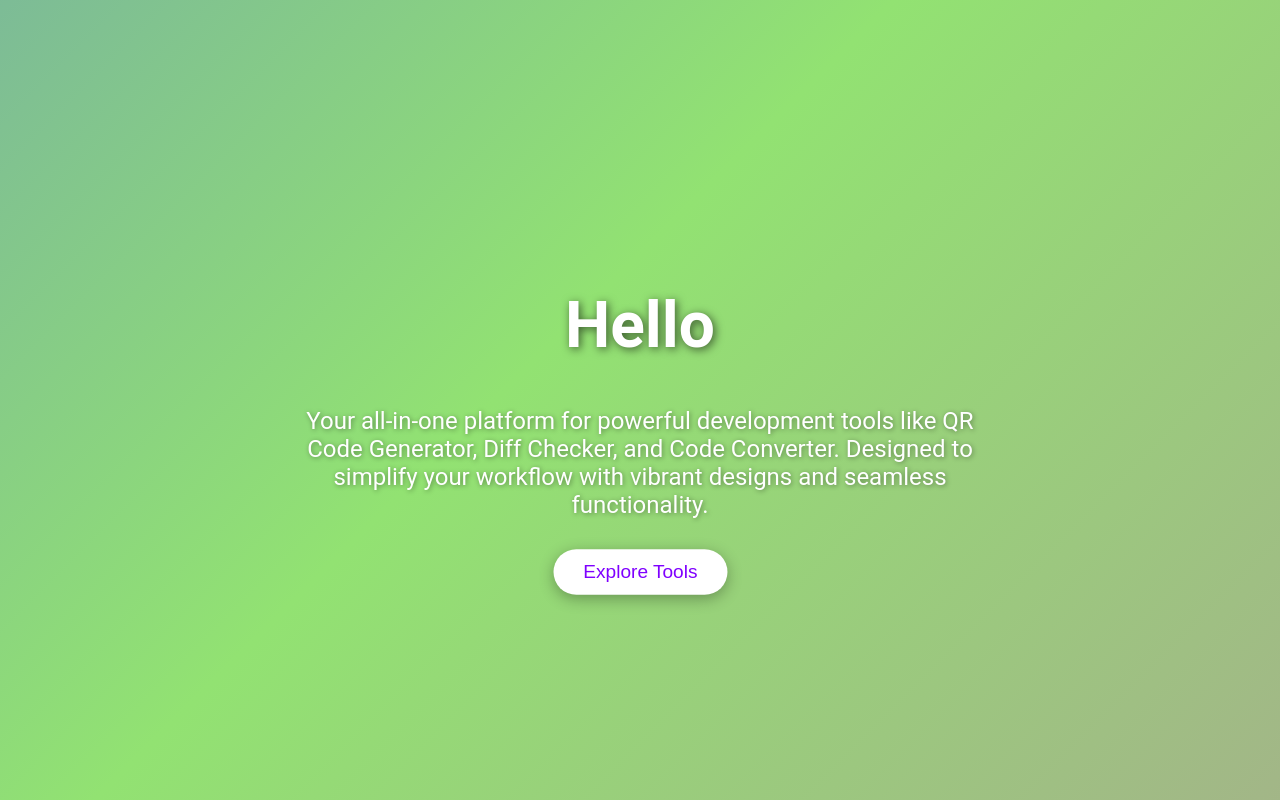
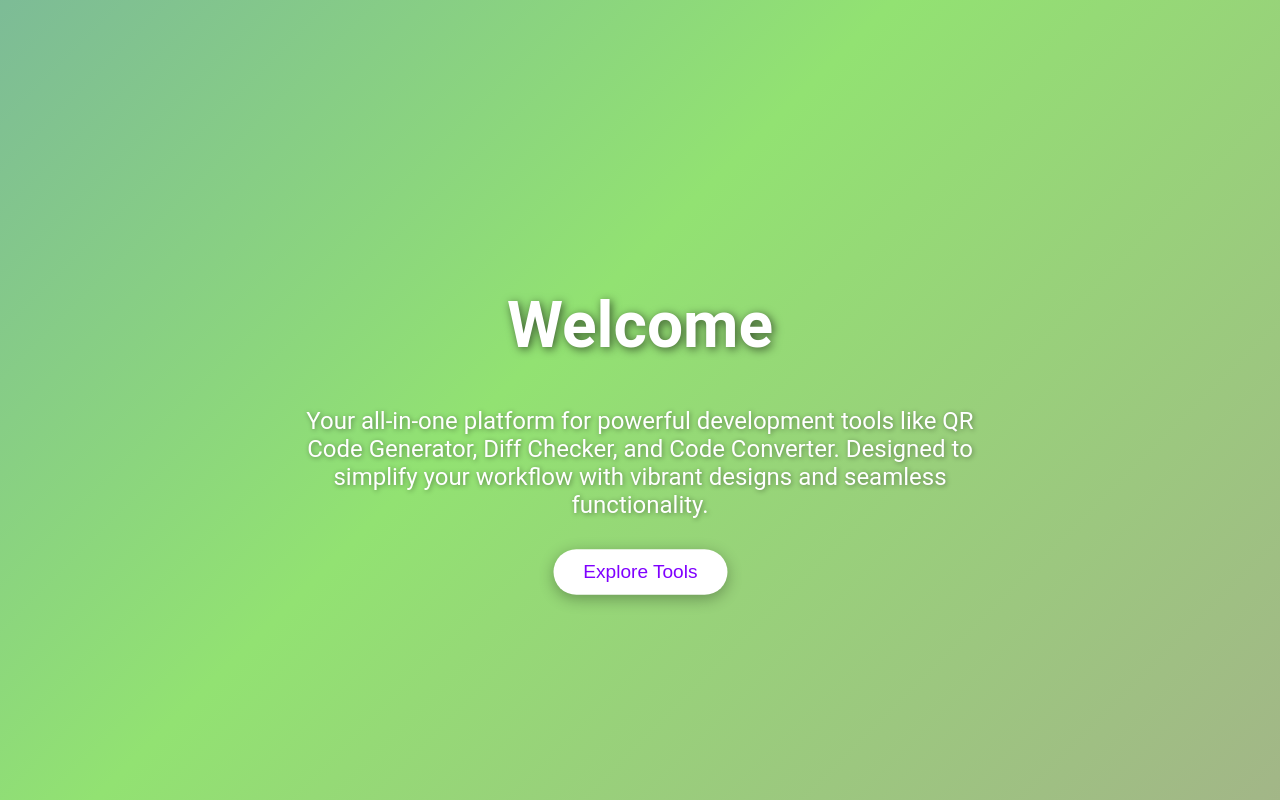
Before and after one commit to tech1savvy/dev-toolbox, a React (Vite) app in the folder app/: page / in a window 1280 px wide. Built offline with nearby package versions, Linux system fonts and the light colour scheme.

Commit message:
Update App.jsx

```diff
--- a/app/src/App.jsx
+++ b/app/src/App.jsx
@@ -12,7 +12,7 @@ function LandingPage() {
                 animate={{ opacity: 1, y: 0 }}
                 transition={{ duration: 0.8 }}
             >
-                Hello
+                Welcome
             </motion.h1>
 
             <motion.p
```
